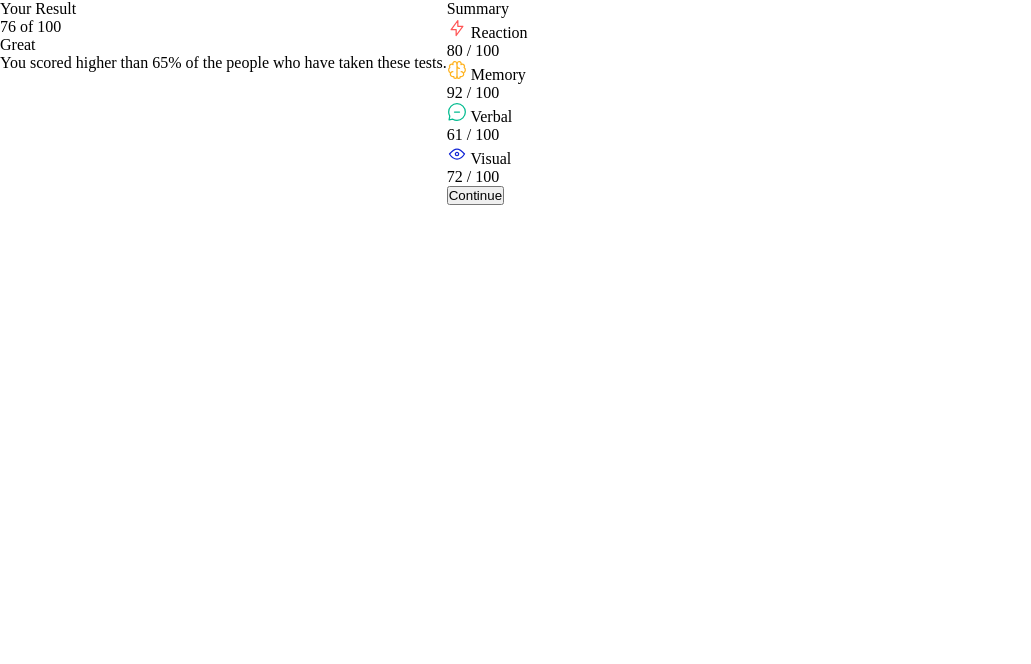
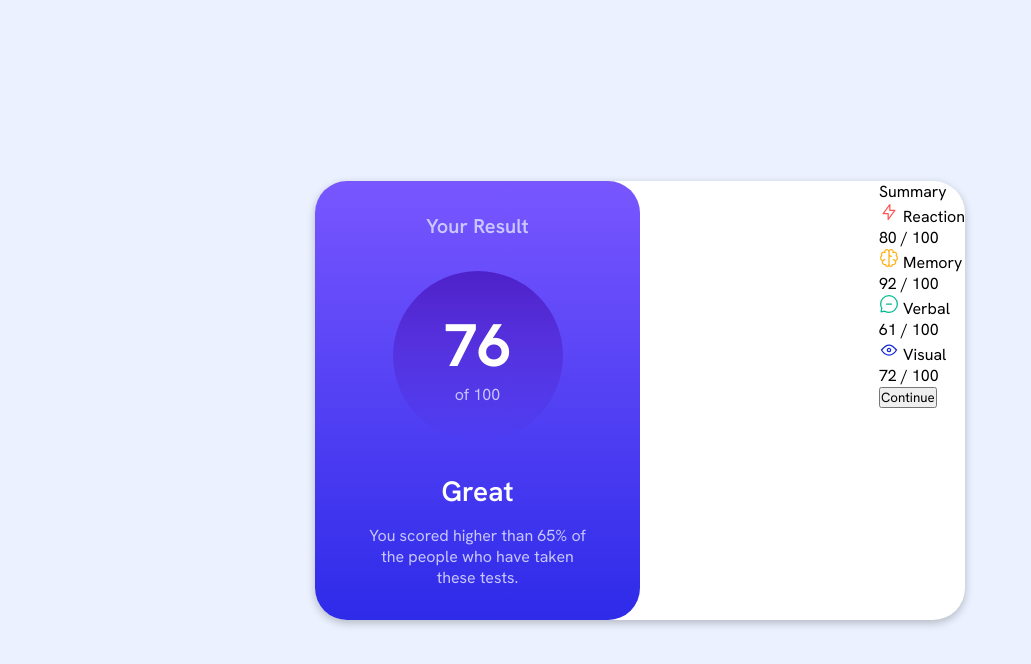
Before and after one commit to yoo-ssup/results-summary-component, a plain HTML site: page index.html in a window 1280 px wide. Shown: the whole page, without its empty margins (0-1031 px from the left). Drawn offline with Linux system fonts and the light colour scheme.

Commit message:
Results card styling

```diff
--- a/index.html
+++ b/index.html
@@ -12,6 +12,12 @@
       href="./assets/images/favicon-32x32.png"
     />
     <link rel="stylesheet" href="styles/main.css" />
+    <link rel="preconnect" href="https://fonts.googleapis.com" />
+    <link rel="preconnect" href="https://fonts.gstatic.com" crossorigin />
+    <link
+      href="https://fonts.googleapis.com/css2?family=Hanken+Grotesk:ital,wght@0,100..900;1,100..900&display=swap"
+      rel="stylesheet"
+    />
     <title>Frontend Mentor | Results summary component</title>
 
     <!-- Feel free to remove these styles or customise in your own stylesheet 👍 -->
@@ -29,8 +35,11 @@
     <div class="container">
       <div class="result">
         <p class="title">Your Result</p>
-        <p class="circle"><span>76</span> of 100</p>
-        <p>Great</p>
+        <div class="circle">
+          <h1>76</h1>
+          <p>of 100</p>
+        </div>
+        <p class="great">Great</p>
         <p>
           You scored higher than 65% of the people who have taken these tests.
         </p>
--- a/styles/main.css
+++ b/styles/main.css
@@ -1,13 +1,113 @@
+:root {
+  --Light-red: hsl(0, 100%, 67%);
+  --Orangey-yellow: hsl(39, 100%, 56%);
+  --Green-teal: hsl(166, 100%, 37%);
+  --Cobalt-blue: hsl(234, 85%, 45%);
+
+  /* Gradients */
+  --Light-slate-blue: hsl(252, 100%, 67%);
+  --Light-royal-blue: hsl(241, 81%, 54%);
+  /*Circle*/
+  --Violet-blue: hsla(256, 72%, 46%, 1);
+  --Persian-blue: hsla(241, 72%, 46%, 0);
+
+  /*Background*/
+  --White: hsl(0, 0%, 100%);
+  --Pale-blue: hsl(221, 100%, 96%);
+  --Light-lavender: hsl(241, 100%, 89%);
+  --Dark-gray-blue: hsl(224, 30%, 27%);
+}
+
 * {
   margin: 0;
   padding: 0;
   box-sizing: border-box;
+  font-family: "Hanken Grotesk", sans-serif;
 }
 
 body {
+  min-height: 100vh;
+  display: flex;
+  justify-content: center;
+  align-items: center;
+  background-color: var(--Pale-blue);
+}
+p {
+  font-size: 18px;
 }
 
 .container {
   display: flex;
-  width: 740px;
+  justify-content: space-between;
+  width: 650px;
+  box-shadow: rgba(0, 0, 0, 0.24) 0 3px 8px;
+  border-radius: 2rem;
+  background-color: var(--White);
+  /* padding: 2rem; */
 }
+
+/*Result Card */
+.result {
+  width: 50%;
+  background: linear-gradient(
+    to bottom,
+    var(--Light-slate-blue),
+    var(--Light-royal-blue)
+  );
+  padding: 2rem;
+  border-radius: 2rem;
+  color: var(--White);
+  display: flex;
+  flex-direction: column;
+  align-items: center;
+  gap: 1rem;
+}
+
+.result .title {
+  font-size: 20px;
+  font-weight: 600;
+  color: var(--Light-lavender);
+  margin-bottom: 1rem;
+}
+
+.result .circle {
+  height: 170px;
+  width: 170px;
+  border-radius: 50%;
+  display: flex;
+  flex-direction: column;
+  justify-content: center;
+  align-items: center;
+  background: linear-gradient(
+    to bottom,
+    var(--Violet-blue),
+    var(--Persian-blue)
+  );
+}
+
+.result .circle h1 {
+  font-size: 60px;
+  color: var(--White);
+}
+
+.result .circle p {
+  color: var(--Light-lavender);
+  font-size: 14px;
+}
+
+.result .great {
+  color: var(--White);
+  font-size: 28px;
+  font-weight: 600;
+  margin-top: 1rem;
+}
+
+.result p:last-child {
+  text-align: center;
+  width: 220px;
+  font-size: 16px;
+  color: var(--Light-lavender);
+}
+
+.summary {
+}
```
